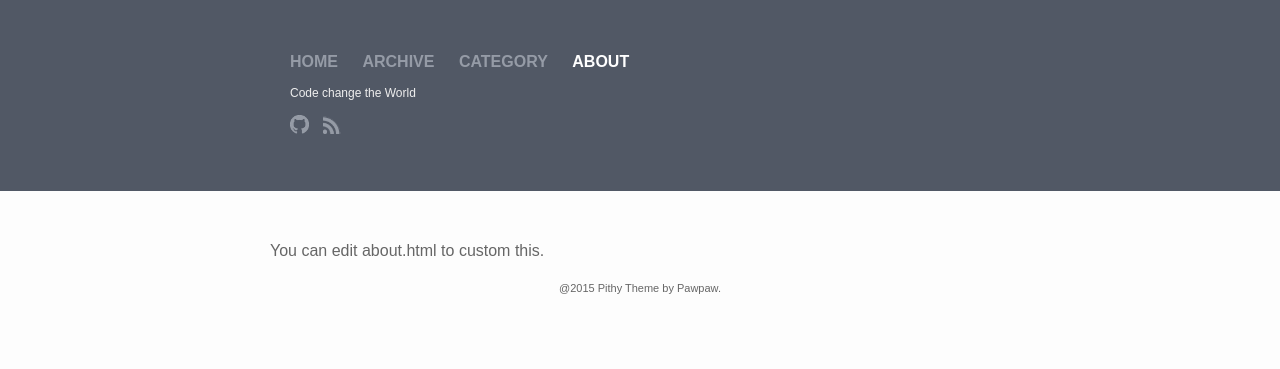
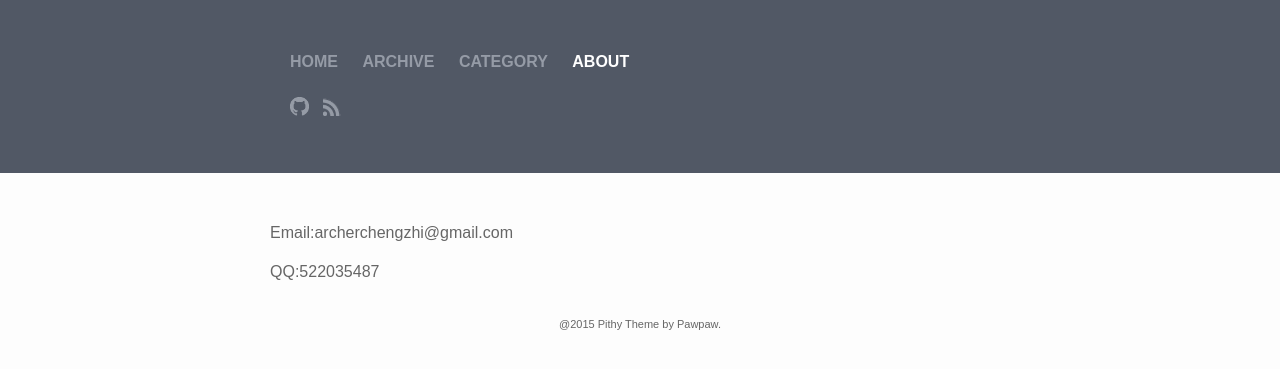
Before and after one commit to stridercheng/stridercheng.github.io, a Jekyll site: the page about.html, which Jekyll copies as it is, in a window 1280 px wide. Shown: the top 369 px of the page. Built offline with Jekyll 4.4.1, drawn with Linux system fonts in a browser that asks for light colours.

Commit message:
aboutedit

```diff
--- a/about.html
+++ b/about.html
@@ -1,8 +1,85 @@
----
-layout: default
----
+<!DOCTYPE html>
+<html>
+  <head>
+  <meta charset="utf-8">
+  <meta http-equiv="X-UA-Compatible" content="IE=edge">
+  <meta name="viewport" content="width=device-width initial-scale=1">
 
-<div class="about">
+  <title>Chengz</title>
+  <meta name="description" content="Code change the World">
+
+  <link rel="stylesheet" href="/css/main.css">
+  <link rel="canonical" href="/about.html">
+  <link rel="alternate" type="application/atom+xml" title="Chengz" href="/feed.xml" />
+  <script src="/scripts/jquery-1.11.2.min.js"></script>
+  <script src="/scripts/pithy.js"></script>
+</head>
+
+
+  <body>
+    <header class="header">
+	<div class="header-container">
+		<div class="nav">
+
+				<li>
+					<a href="/index.html">home</a>
+				</li>
+
+
+				<li>
+					<a href="/archive.html">archive</a>
+				</li>
+
+
+				<li>
+					<a href="/category.html">category</a>
+				</li>
+
+
+			<span class="title">
+				<li>
+					<a href="/about.html">about</a>
+				</li>
+			</span>
+
+		</div>
+		<div class="description">  </div>
+		<ul class="social-links">
+			<li>
+				<a href="https://github.com/stridercheng" title="Github">
+					<img width="19px" height="19px" src="/images/github.png"/>
+				</a>
+			</li>
+			<li>
+				<a href="/feed.xml" title="RSS">
+					<img width="19px" height="19px" src="/images/rss.png"/>
+				</a>
+			</li>
+		</ul>
+	</div>
+</header>
+
+    <br>
+    <div class="page-content">
+      <div class="wrapper">
+        <div class="about">
 <br>
-You can edit about.html to custom this.
+	<div>
+		<p>Email:archerchengzhi@gmail.com</p>
+		<p>QQ:522035487</p>
+	</div>
 </div>
+
+      </div>
+    </div>
+
+    <footer class="footer">
+  <div id="gotop">^</div>
+  <br>
+	@2015 Pithy Theme by Pawpaw.
+</footer>
+
+
+  </body>
+
+</html>
```
